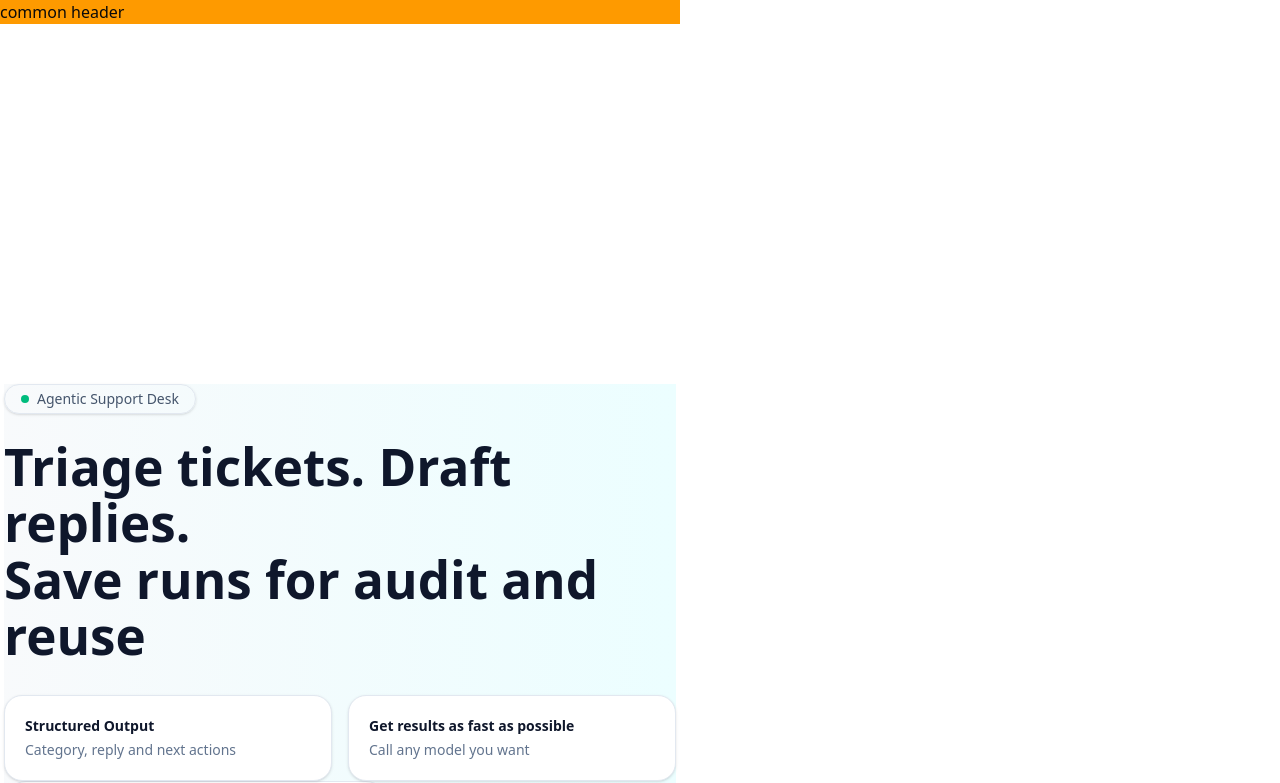
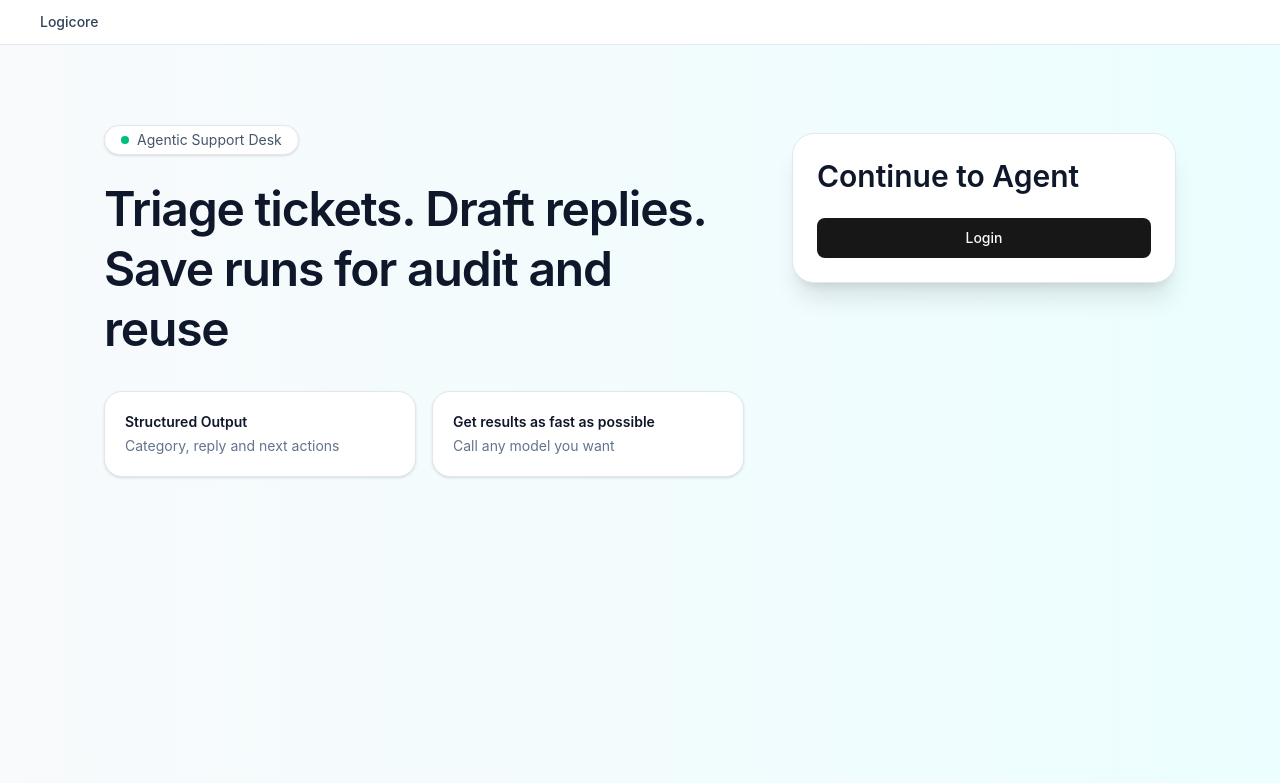
Before and after one commit to uzumaki902/Logicore, a React app in the folder frontend/: page /login in a window 1280 px wide. Shown: the top 783 px of the page. Built offline with nearby package versions, Linux system fonts and the light colour scheme; the HTML template or start-up script is replaced by a standard one.

Commit message:
Fix login page orientation and sizing layout

```diff
--- a/frontend/src/components/ui/common/layout.tsx
+++ b/frontend/src/components/ui/common/layout.tsx
@@ -1,14 +1,12 @@
-import { Outlet } from 'react-router-dom';
+import { Outlet } from "react-router-dom";
 
 export default function CommonLayout() {
   return (
     <div>
-        <div className=" bg-amber-500">
-            common header
-        </div>
-        <main className="relative mx-auto max-w-20xl px-1 py-90">
-            <Outlet />
-        </main>
+      <header className="border-b border-slate-200 bg-white/70 px-6 py-3 backdrop-blur md:px-10">
+        <p className="text-sm font-medium text-slate-700">Logicore</p>
+      </header>
+      <Outlet />
     </div>
-  )
+  );
 }
--- a/frontend/src/index.css
+++ b/frontend/src/index.css
@@ -5,14 +5,9 @@
 @custom-variant dark (&:is(.dark *));
 
 :root {
-  font-family: system-ui, Avenir, Helvetica, Arial, sans-serif;
+  font-family: Inter, system-ui, Avenir, Helvetica, Arial, sans-serif;
   line-height: 1.5;
   font-weight: 400;
-
-  color-scheme: light dark;
-  color: rgba(255, 255, 255, 0.87);
-  background-color: #242424;
-
   font-synthesis: none;
   text-rendering: optimizeLegibility;
   -webkit-font-smoothing: antialiased;
@@ -51,58 +46,13 @@
   --sidebar-ring: oklch(0.708 0 0);
 }
 
-a {
-  font-weight: 500;
-  color: #646cff;
-  text-decoration: inherit;
-}
-a:hover {
-  color: #535bf2;
+body {
+  margin: 0;
+  min-width: 320px;
 }
 
-body {
-  margin: 0;
-  display: flex;
-  place-items: center;
-  min-width: 320px;
+#root {
   min-height: 100vh;
-}
-
-h1 {
-  font-size: 3.2em;
-  line-height: 1.1;
-}
-
-button {
-  border-radius: 8px;
-  border: 1px solid transparent;
-  padding: 0.6em 1.2em;
-  font-size: 1em;
-  font-weight: 500;
-  font-family: inherit;
-  background-color: #1a1a1a;
-  cursor: pointer;
-  transition: border-color 0.25s;
-}
-button:hover {
-  border-color: #646cff;
-}
-button:focus,
-button:focus-visible {
-  outline: 4px auto -webkit-focus-ring-color;
-}
-
-@media (prefers-color-scheme: light) {
-  :root {
-    color: #213547;
-    background-color: #ffffff;
-  }
-  a:hover {
-    color: #747bff;
-  }
-  button {
-    background-color: #f9f9f9;
-  }
 }
 
 @theme inline {
@@ -183,10 +133,9 @@ button:focus-visible {
 @layer base {
   * {
     @apply border-border outline-ring/50;
-    @apply border-border outline-ring/50;
   }
+
   body {
-    @apply bg-background text-foreground;
     @apply bg-background text-foreground;
   }
 }
--- a/frontend/src/pages/login.tsx
+++ b/frontend/src/pages/login.tsx
@@ -1,32 +1,21 @@
-import { Button } from "@/components/ui/button"
+import { Button } from "@/components/ui/button";
 
 export default function Login() {
-  return <div>
+  return (
     <main className="min-h-screen bg-linear-to-r from-slate-50 to-cyan-50">
-      {/* Centered container for all hero content */}
-      <section>
-
-        {/* LEFT SIDE: badge + heading + feature cards */}
+      <section className="mx-auto flex w-full max-w-6xl flex-col gap-8 px-6 py-14 md:flex-row md:items-start md:justify-between md:gap-12 md:px-10 md:py-20">
         <div className="max-w-2xl">
-          {/* Small top badge/pill */}
-          <div className="mb-6 inline-flex items-center gap-2 rounded-full border border-slate-200 bg- px-4 py-1 text-sm text-slate-600 shadow-sm">
-            {/* Dot icon */}
+          <div className="mb-6 inline-flex items-center gap-2 rounded-full border border-slate-200 bg-white px-4 py-1 text-sm text-slate-600 shadow-sm">
             <span className="h-2 w-2 rounded-full bg-emerald-500" />
-            {/* Badge text */}
             <span>Agentic Support Desk</span>
           </div>
 
-          {/* Main hero heading */}
-          <h1 className="mb-8 text-4xl font-semibold leading-tight text-slate-900 md:text-5xl">
-            {/* Line 1 */}
+          <h1 className="mb-8 text-4xl font-semibold leading-tight tracking-tight text-slate-900 md:text-5xl">
             <span className="block">Triage tickets. Draft replies.</span>
-            {/* Line 2 */}
             <span className="block">Save runs for audit and reuse</span>
           </h1>
 
-          {/* Feature cards row */}
           <div className="grid grid-cols-1 gap-4 sm:grid-cols-2">
-            {/* Feature card 1 */}
             <article className="rounded-2xl border border-slate-200 bg-white p-5 shadow-sm">
               <h3 className="mb-1 text-sm font-semibold text-slate-900">
                 Structured Output
@@ -36,29 +25,24 @@ export default function Login() {
               </p>
             </article>
 
-            {/* Feature card 2 */}
             <article className="rounded-2xl border border-slate-200 bg-white p-5 shadow-sm">
               <h3 className="mb-1 text-sm font-semibold text-slate-900">
                 Get results as fast as possible
               </h3>
-              <p className="text-sm text-slate-500">
-                Call any model you want
-              </p>
+              <p className="text-sm text-slate-500">Call any model you want</p>
             </article>
           </div>
         </div>
 
-        {/* RIGHT SIDE: login card */}
-        <aside className="w-full max-w-sm rounded-3xl border border-slate-200 bg-white p-6 shadow-xl">
-          {/* Card title */}
+        <aside className="w-full max-w-sm rounded-3xl border border-slate-200 bg-white p-6 shadow-xl md:mt-2">
           <h2 className="mb-6 text-3xl font-semibold text-slate-900">
             Continue to Agent
           </h2>
-
-          {/* Primary action button */}
-          <Button  variant="destructive">Login</Button>
+          <Button className="w-full" size="lg">
+            Login
+          </Button>
         </aside>
       </section>
     </main>
-  </div>;
+  );
 }
```
